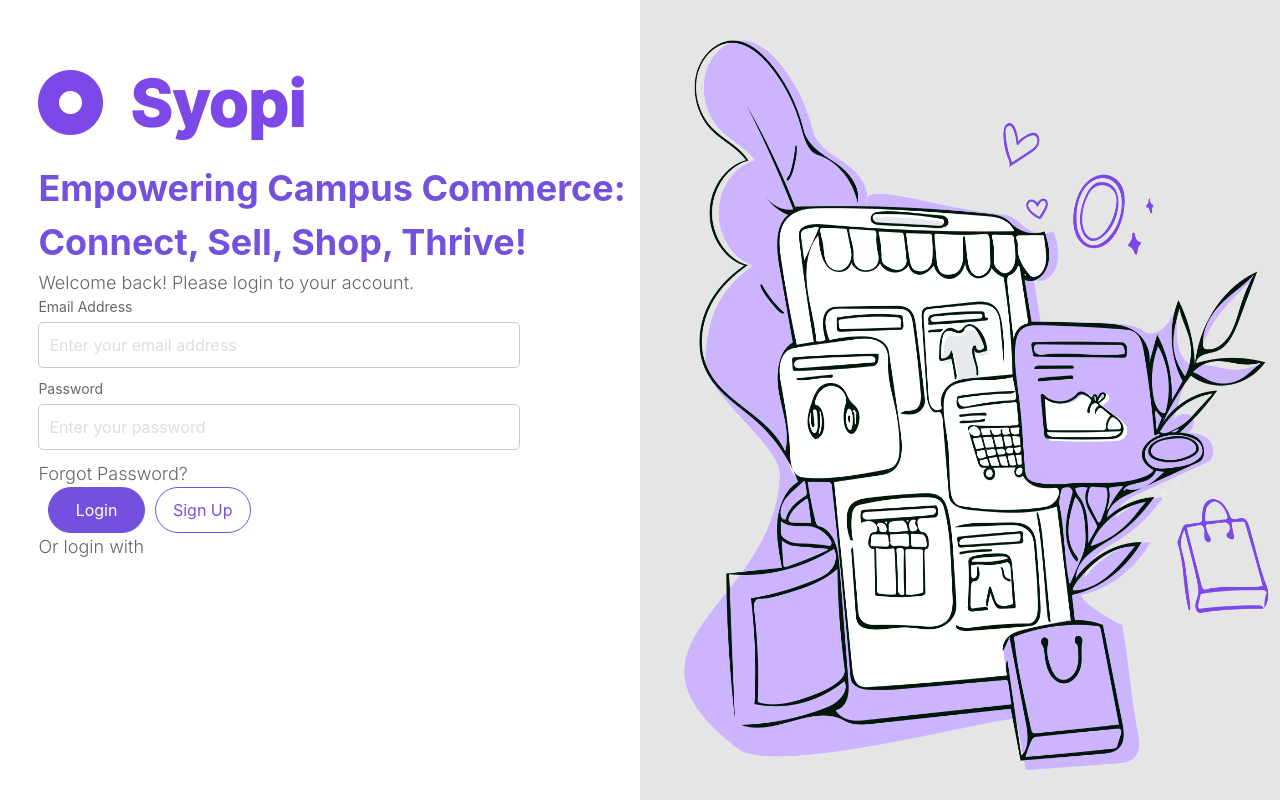
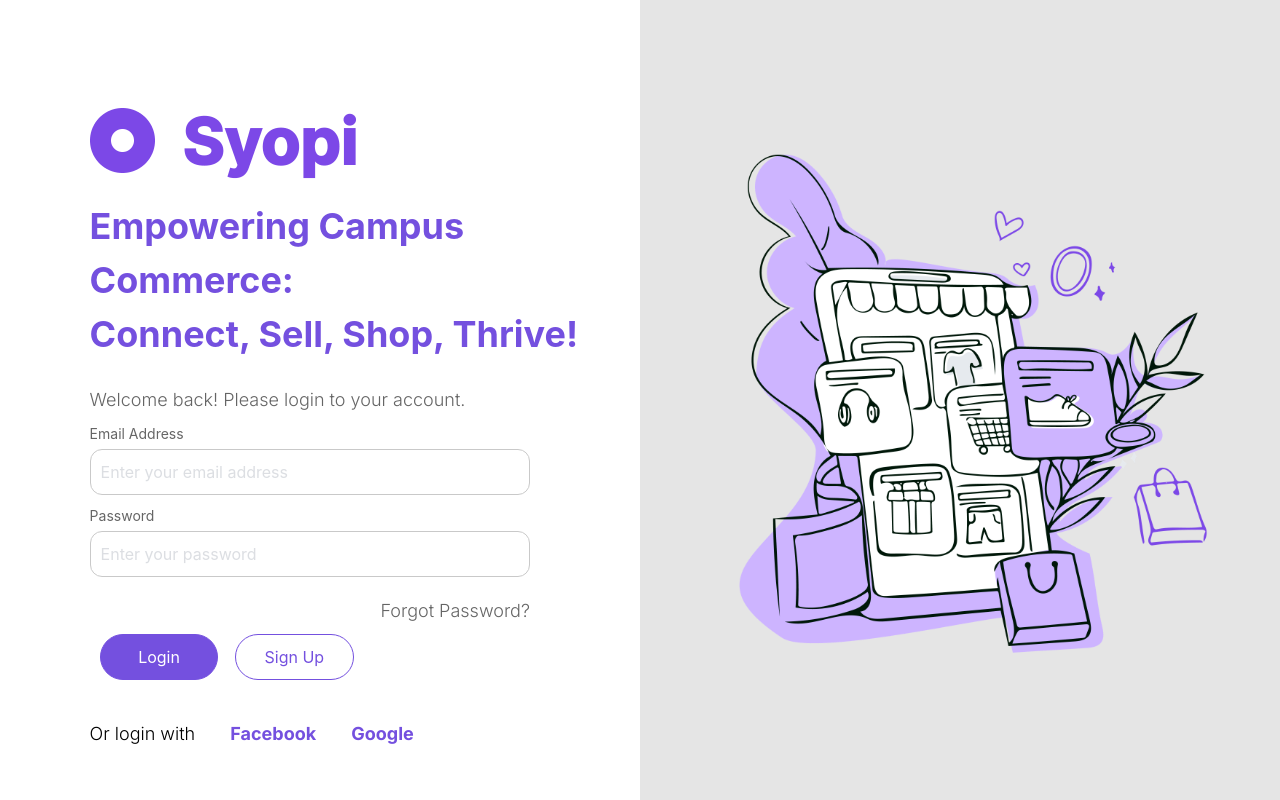
Before and after one commit to AsynchronousNotAvailable/WIF2003-Assignment, a React (Create React App) app in the folder frontend/: page /login in a window 1280 px wide. Built offline with nearby package versions, Linux system fonts and the light colour scheme.

Commit message:
skeleton of login page is ready

```diff
--- a/frontend/src/pages/general/CustomInput.jsx
+++ b/frontend/src/pages/general/CustomInput.jsx
@@ -9,7 +9,7 @@
     margin-bottom: 5px;
 `
 const StyledInput = styled.input`
-    border-radius: 5px;
+    border-radius: 12px;
     border: 1px solid #666666;
     opacity: 0.35;
     padding: 10px;
--- a/frontend/src/pages/general/login.jsx
+++ b/frontend/src/pages/general/login.jsx
@@ -13,6 +13,7 @@
     padding: 0;
     margin: 0;
     overflow: hidden;
+    height: 100vh;
 `
 
 const Content = styled.div`
@@ -21,16 +22,23 @@
     flex-direction: column;
     justify-content: flex-start;
     align-items: flex-start;
-    margin-left: 3%;
-    margin-top: 5%;
+    margin-left: 7%;
+    margin-top: 8%;
     background-color: white;
+`
+const GraphicContainer  = styled.div`
+    display: flex;
+    align-items: center;
+    justify-content: center;
+    flex-shrink: 0;
+    width: 50%;
+    height: 100%;
+    background-color: #E5E5E5;
 `
 
 const Graphic = styled.img`
-    flex-shrink: 0;
-    width: 50%;
-    height: 100vh;
-    background-color: #E5E5E5;
+    max-width: 80%;
+    max-height: 80%;
 `
 
 const StyledLogo = styled.img`
@@ -43,15 +51,37 @@
     font-size: 36px;
     font-weight: bold;
     color: #7450DF;
+    margin-bottom: 15px;
 `
 
 const SmallText = styled.p`
     font-size: 18px;
-    // font inter, with 60% opacitym, black in color
     font-family: Inter;
     font-weight: 300;
     opacity: 0.6;
+    margin: 10px 0;
+    opacity: ${({ withOpacity }) => withOpacity ? '0.6' : '1.0'};
 `
+
+const SocialLink = styled.a`
+    color: #7450DF;
+    text-decoration: none;
+    font-weight: bold;
+    cursor: pointer;
+    margin-right: 30px;
+
+    &:last-child {
+        margin-right: 0;
+    }
+
+    &:first-child {
+        margin-left: 30px;
+    }
+
+    &:hover {
+        text-decoration: underline;
+    }
+`;
 
 function Login() {
     const [emailAddress, setEmailAddress] = useState("");
@@ -74,15 +104,22 @@
     const handleSignUp = () => {
         navigation("/signup");
     };
+    const handleForgotPassword = () => {
+        navigation("/forgot-password");
+    }
 
     const LoginForm = () => {
         return (
             <div style={{ width: "80%"}}>
                 <CustomInput title="Email Address" type="text" value={emailAddress} onChange={(e) => setEmailAddress(e.target.value)} placeholder="Enter your email address" size="100%"/>
                 <CustomInput title="Password" type="text" value={password} onChange={(e) => setPassword(e.target.value)} placeholder="Enter your password" size="100%" />
-                <SmallText style={{ }}>Forgot Password?</SmallText>
-                <CustomButton text="Login" backgroundColor="#7450DF" borderColor="#7450DF" textColor="white" width="20%" onClick={handleLogin} />
-                <CustomButton text="Sign Up" backgroundColor="white" borderColor="#7450DF" textColor="#7450DF" width="20%" onClick={handleSignUp} />
+                <div style={{ textAlign: "right"}}>
+                    <SmallText withOpacity onClick={handleForgotPassword} style={{ display: "inline-block", marginLeft: "auto", cursor: "pointer" }}>Forgot Password?</SmallText>
+                </div>
+                <div style={{ display: "flex", justifyContent: "space-between", width: "60%", marginBottom: "30px"}}>
+                    <CustomButton text="Login" backgroundColor="#7450DF" borderColor="#7450DF" textColor="white" width="45%" onClick={handleLogin} />
+                    <CustomButton text="Sign Up" backgroundColor="white" borderColor="#7450DF" textColor="#7450DF" width="45%" onClick={handleSignUp} />
+                </div>
             </div>
         );
     }
@@ -92,11 +129,15 @@
             <Content>
                 <StyledLogo src="/SyopiLogo.png" alt="logo" />
                 <TagLine>Empowering Campus Commerce: <br/> Connect, Sell, Shop, Thrive! </TagLine>
-                <SmallText>Welcome back! Please login to your account.</SmallText>
+                <SmallText withOpacity>Welcome back! Please login to your account.</SmallText>
                 <LoginForm />
-                <SmallText>Or login with</SmallText>
+                <div>
+                    <SmallText>Or login with <SocialLink>Facebook</SocialLink> <SocialLink>Google</SocialLink> </SmallText>
+                </div>
             </Content>
-            <Graphic src="/SyopiGraphic.png" alt="graphic" />
+            <GraphicContainer>
+                <Graphic src="/SyopiGraphic.png" alt="graphic" />
+            </GraphicContainer>
         </Container>
     );
 }
```
